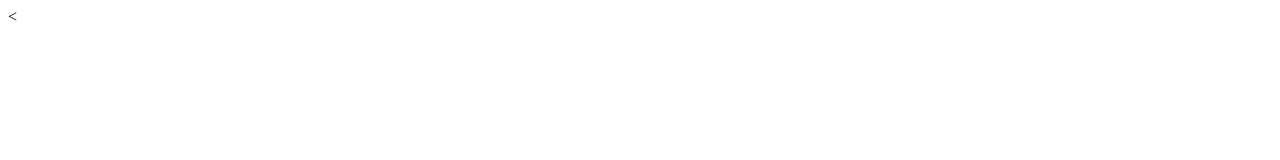
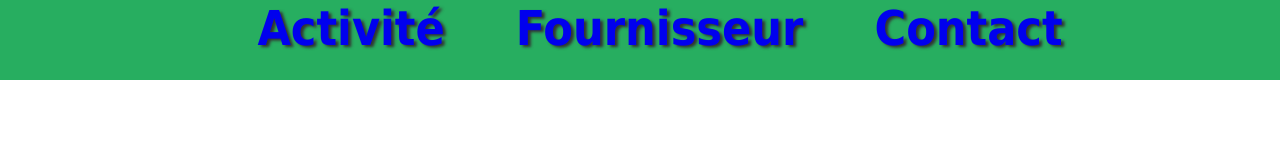
Before and after one commit to Wyllem/LMAE-website, a plain HTML site: page LMAE/index.html in a window 1280 px wide. Drawn offline with Linux system fonts and the light colour scheme.

Commit message:
mise en place de la nav bar et des ancres

```diff
--- a/LMAE/index.html
+++ b/LMAE/index.html
@@ -1,8 +1,17 @@
-<<html>
+<html lang="fr">
 <head>
-	<title> LMAE </title>
+  <meta charset="utf-8">
+	<link rel="stylesheet" type="text/css" href="style.css">
 </head>
 <body>
-
+		<div id="navBar">
+			<ul>
+				<li> <a href="activityPage">Activité</a> </li>
+				<li> <a href="supplierPage">Fournisseur</a> </li>
+				<li> <a href="contactPage">Contact</a> </li>
+			</ul>
+		</div>
+	<div class="firstPage">
+	</div>
 </body>
 </html>
--- /dev/null
+++ b/LMAE/style.css
@@ -0,0 +1,41 @@
+body
+{
+	margin: 0;
+}
+
+#navBar
+{
+	width: 100%;
+	height: 10%;
+	background-color: #27ae60;
+	font-size: 3em;
+    font-family: Tahoma, Geneva, sans-serif;
+    font-weight: bold;
+    text-align: center;
+    text-shadow: 3px 2px 3px #333333;
+}
+
+#navBar ul {
+	height: auto;
+	margin: 0;
+	list-style-type:none;
+}
+
+#navBar li {
+	display: inline;
+	padding: 20px;
+}
+
+#navBar li:nth-child(2) {
+
+}
+
+#navBar a {
+	text-decoration: none;
+	padding: 8px 8px 8px 8px;
+}
+
+/*---- FIRST PAGE ----*/
+.firstPage {
+	position: relative;
+}
```
